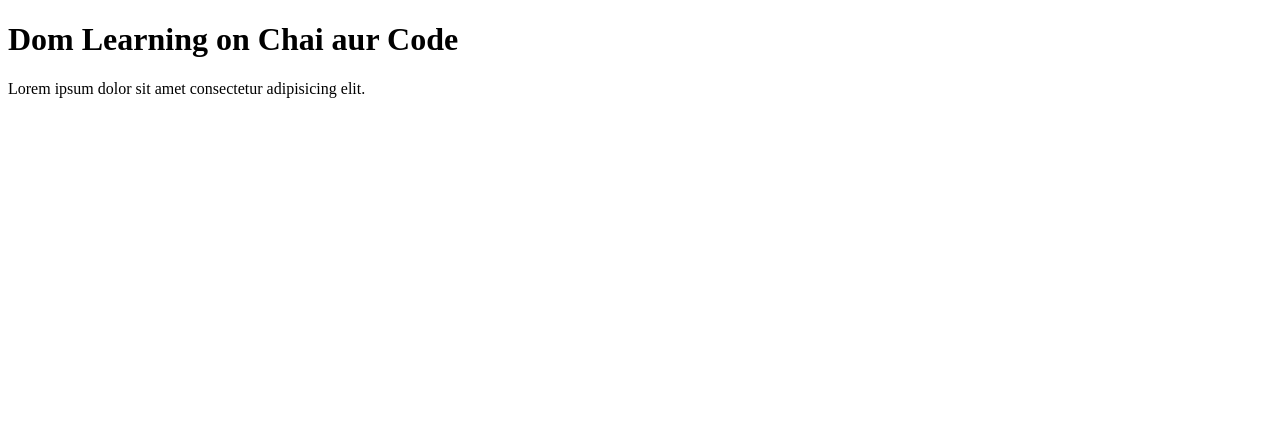
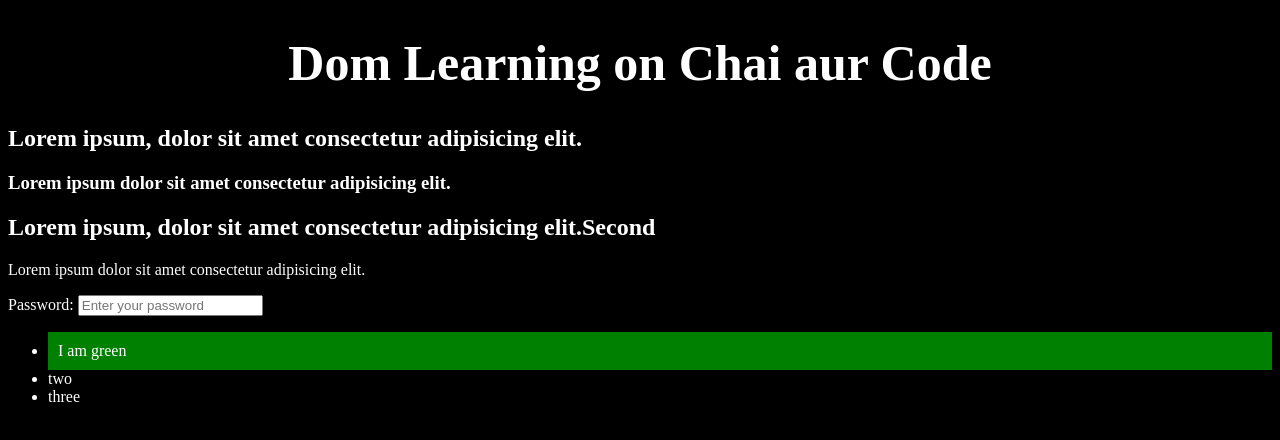
Before and after one commit to pranabcoder/jspractice, a plain HTML site: page 06_dom/one.html in a window 1280 px wide. Drawn offline with Linux system fonts and the light colour scheme.

Commit message:
06_dom/one.html and domoperations.js file updated

```diff
--- /dev/null
+++ b/06_dom/domoperations.js
@@ -0,0 +1,160 @@
+// document.addEventListener('DOMContentLoaded', function () {
+//     // Access the element with the specified ID
+//     const titleElement = document.getElementById('title');
+//     // Perform operations on the element
+//     console.log(titleElement);
+// });
+// document.addEventListener('DOMContentLoaded', function () {
+//     // Access the element with the specified ID
+//     const titleElement = document.getElementById('title').id;
+//     // Perform operations on the element
+//     console.log(titleElement);
+// });
+
+// document.addEventListener('DOMContentLoaded', function () {
+//     // Access the element with the specified ID
+//     const titleElement = document.getElementById('title').class;
+//     // Perform operations on the element
+//     console.log(titleElement);
+// });
+
+// document.addEventListener('DOMContentLoaded', function () {
+//     // Access the element with the specified ID
+//     const titleElement = document.getElementById('title').className;
+//     // Perform operations on the element
+//     console.log(titleElement);
+// });
+
+// document.addEventListener('DOMContentLoaded', function () {
+//     // Access the element with the specified ID
+//     const titleElement = document.getElementById('title').getAttribute;
+//     // Perform operations on the element
+//     console.log(titleElement);
+// });
+
+// document.addEventListener('DOMContentLoaded', function () {
+//     // Access the element with the specified ID
+//     const titleElement = document.getElementById('title').getAttribute('id');
+//     // Perform operations on the element
+//     console.log(titleElement);
+// });
+
+// document.addEventListener('DOMContentLoaded', function () {
+//     // Access the element with the specified ID
+//     const titleElement = document.getElementById('title').getAttribute('class');
+//     // Perform operations on the element
+//     console.log(titleElement);
+// });
+
+// document.addEventListener('DOMContentLoaded', function () {
+//     // Access the element with the specified ID
+//     const titleElement = document.getElementById('title').setAttribute('class', 'test');
+//     // Perform operations on the element
+//     console.log(titleElement);
+// });
+
+// document.addEventListener('DOMContentLoaded', function () {
+//     // Access the element with the specified ID
+//     const titleElement = document.getElementById('title').setAttribute('class', 'test heading');
+//     // Perform operations on the element
+//     console.log(titleElement);
+// });
+
+// document.addEventListener('DOMContentLoaded', function () {
+//     // Access the element with the specified ID
+//     const titleElement = document.getElementById('title');
+//     titleElement.style.backgroundColor = 'green';
+//     titleElement.style.padding = '15px';
+//     titleElement.style.borderRadius = '15px';
+//     // Perform operations on the element
+//     console.log(titleElement);
+// });
+
+// document.addEventListener('DOMContentLoaded', function () {
+//     // Access the element with the specified ID
+//     const titleElement = document.getElementById('title');
+//     titleElement.style.backgroundColor = 'green';
+//     titleElement.style.padding = '15px';
+//     titleElement.style.borderRadius = '15px';
+//     const textContent = titleElement.textContent; // Assign the value of titleElement.textContent to a variable
+//     console.log(textContent); // Use the variable in a function call or assignment
+//     // Perform operations on the element
+//     console.log(titleElement);
+// });
+
+// document.addEventListener('DOMContentLoaded', function () {
+//     // Access the element with the specified ID
+//     const titleElement = document.getElementById('title');
+//     titleElement.style.backgroundColor = 'green';
+//     titleElement.style.padding = '15px';
+//     titleElement.style.borderRadius = '15px';
+//     const innerTextContent = titleElement.innerText; // Assign the value of titleElement.textContent to a variable
+//     console.log(innerTextContent); // Use the variable in a function call or assignment
+//     // Perform operations on the element
+//     console.log(titleElement);
+// });
+
+// document.addEventListener('DOMContentLoaded', function () {
+//     // Access the element with the specified ID
+//     const titleElement = document.getElementById('title');
+//     titleElement.style.backgroundColor = 'green';
+//     titleElement.style.padding = '15px';
+//     titleElement.style.borderRadius = '15px';
+//     const innerHTMLContent = titleElement.innerHTML; // Assign the value of titleElement.textContent to a variable
+//     console.log(innerHTMLContent); // Use the variable in a function call or assignment
+//     // Perform operations on the element
+//     console.log(titleElement);
+// });
+
+// document.addEventListener('DOMContentLoaded', function () {
+//     // Access the element with the specified ClassName
+//     const getElementByClassName = document.getElementsByClassName('heading');
+//      // Perform operations on the element
+//     console.log(getElementByClassName);
+// });
+
+// document.addEventListener('DOMContentLoaded', function () {
+//     // Access the element with the specified QuerySelector
+//     const querySelectorElementCheck = document.querySelector('h2');
+//      // Perform operations on the element
+//     console.log(querySelectorElementCheck);
+// });
+
+// document.addEventListener('DOMContentLoaded', function () {
+//     // Access the element with the specified QuerySelector
+//     const querySelectorElementCheck = document.querySelector('#title');
+//      // Perform operations on the element
+//     console.log(querySelectorElementCheck);
+// });
+
+
+// document.addEventListener('DOMContentLoaded', function () {
+//     // Access the element with the specified QuerySelector
+//     const querySelectorElementCheck = document.querySelector('.heading');
+//      // Perform operations on the element
+//     console.log(querySelectorElementCheck);
+// });
+
+
+// document.addEventListener('DOMContentLoaded', function () {
+//     // Access the element with the specified QuerySelector
+//     const querySelectorElementCheck = document.querySelector('input[type="password"]');
+//      // Perform operations on the element
+//     console.log(querySelectorElementCheck);
+// });
+
+// document.addEventListener('DOMContentLoaded', function () {
+//     // Access the element with the specified QuerySelector
+//     const querySelectorElementCheck = document.querySelector('p:first-child');
+//      // Perform operations on the element
+//     console.log(querySelectorElementCheck);
+// });
+
+document.addEventListener('DOMContentLoaded', function () {
+    // Access the element with the specified QuerySelector
+    const myUnorderedList = document.querySelector('ul');
+    const turnGreen = myUnorderedList.querySelector('li');
+    turnGreen.style.backgroundColor = 'green';
+    turnGreen.style.padding = '10px';
+    turnGreen.innerText = 'I am green';
+});
--- a/06_dom/one.html
+++ b/06_dom/one.html
@@ -3,11 +3,33 @@
 <head>
     <meta charset="UTF-8">
     <title>Dom Learning</title>
+    <meta name="viewport" content="width=device-width, initial-scale=1.0">
+    <style>
+        .bg-black{
+            background-color: black;
+            color: white;
+        }
+        .heading{
+            font-size: 50px;
+            text-align: center;
+        }
+    </style>
+    <script src="domoperations.js"></script>
 </head>
-<body>
-    <div class="bg-black">
-        <h1 class="heading">Dom Learning on Chai aur Code</h1>
+<body class="bg-black">
+    <div>
+        <h1 id = "title" class="heading">Dom Learning on Chai aur Code <span style="display: none;"> test text</span></h1>
+        <h2>Lorem ipsum, dolor sit amet consectetur adipisicing elit.</h2>
+        <h3>Lorem ipsum dolor sit amet consectetur adipisicing elit. </h3>
+        <h2>Lorem ipsum, dolor sit amet consectetur adipisicing elit.Second</h2>
         <p>Lorem ipsum dolor sit amet consectetur adipisicing elit.</p>
+        <label for="password">Password:</label>
+        <input type="password" name="" id="password" placeholder="Enter your password">
+        <ul>
+            <li>one</li>
+            <li>two</li>
+            <li>three</li>
+        </ul>
     </div>
 </body>
 </html>
```
